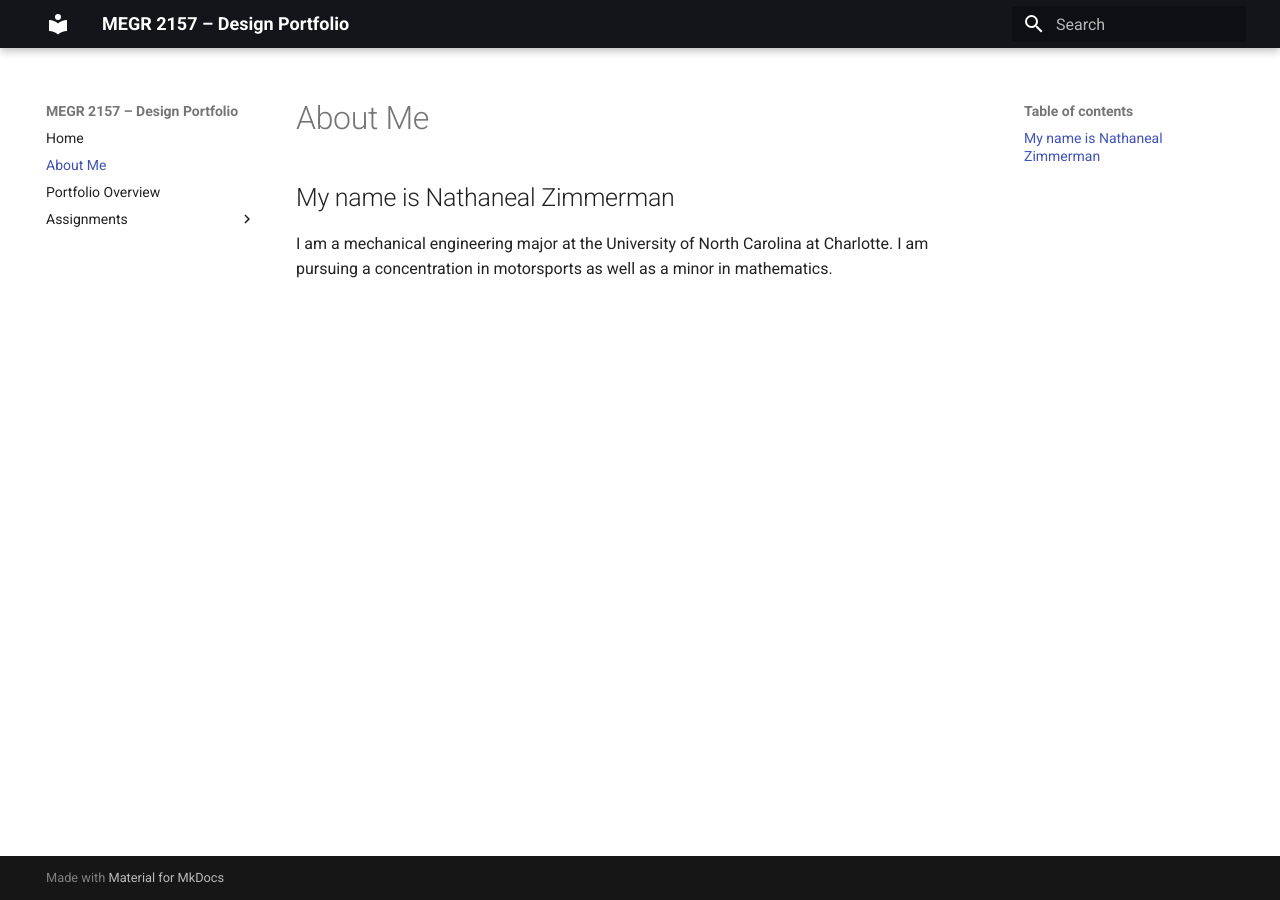
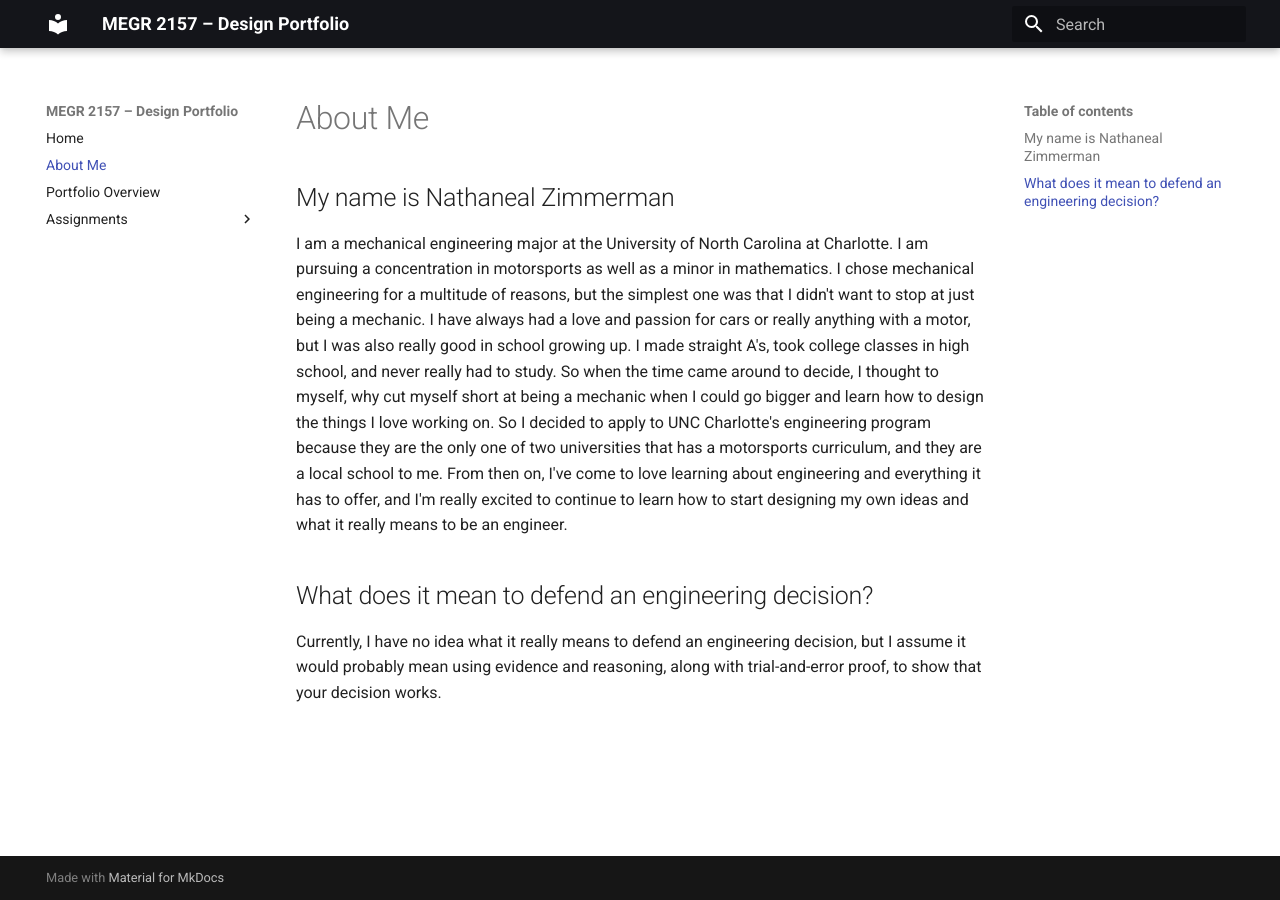
Before and after one commit to NathanZimmy/megr2156-portfolio, an MkDocs documentation site: the page built from docs/aboutme/index.md, in a window 1280 px wide. Built offline with MkDocs 1.6.1 and Material for MkDocs 9.7.7, drawn with Linux system fonts in a browser that asks for light colours.

Commit message:
Update index.md

```diff
--- a/docs/aboutme/index.md
+++ b/docs/aboutme/index.md
@@ -1,3 +1,6 @@
 # About Me
 ## My name is Nathaneal Zimmerman
-I am a mechanical engineering major at the University of North Carolina at Charlotte. I am pursuing a concentration in motorsports as well as a minor in mathematics.
+I am a mechanical engineering major at the University of North Carolina at Charlotte. I am pursuing a concentration in motorsports as well as a minor in mathematics. I chose mechanical engineering for a multitude of reasons, but the simplest one was that I didn't want to stop at just being a mechanic. I have always had a love and passion for cars or really anything with a motor, but I was also really good in school growing up. I made straight A's, took college classes in high school, and never really had to study. So when the time came around to decide, I thought to myself, why cut myself short at being a mechanic when I could go bigger and learn how to design the things I love working on. So I decided to apply to UNC Charlotte's engineering program because they are the only one of two universities that has a motorsports curriculum, and they are a local school to me. From then on, I've come to love learning about engineering and everything it has to offer, and I'm really excited to continue to learn how to start designing my own ideas and what it really means to be an engineer.
+
+## What does it mean to defend an engineering decision?
+Currently, I have no idea what it really means to defend an engineering decision, but I assume it would probably mean using evidence and reasoning, along with trial-and-error proof, to show that your decision works.
```
